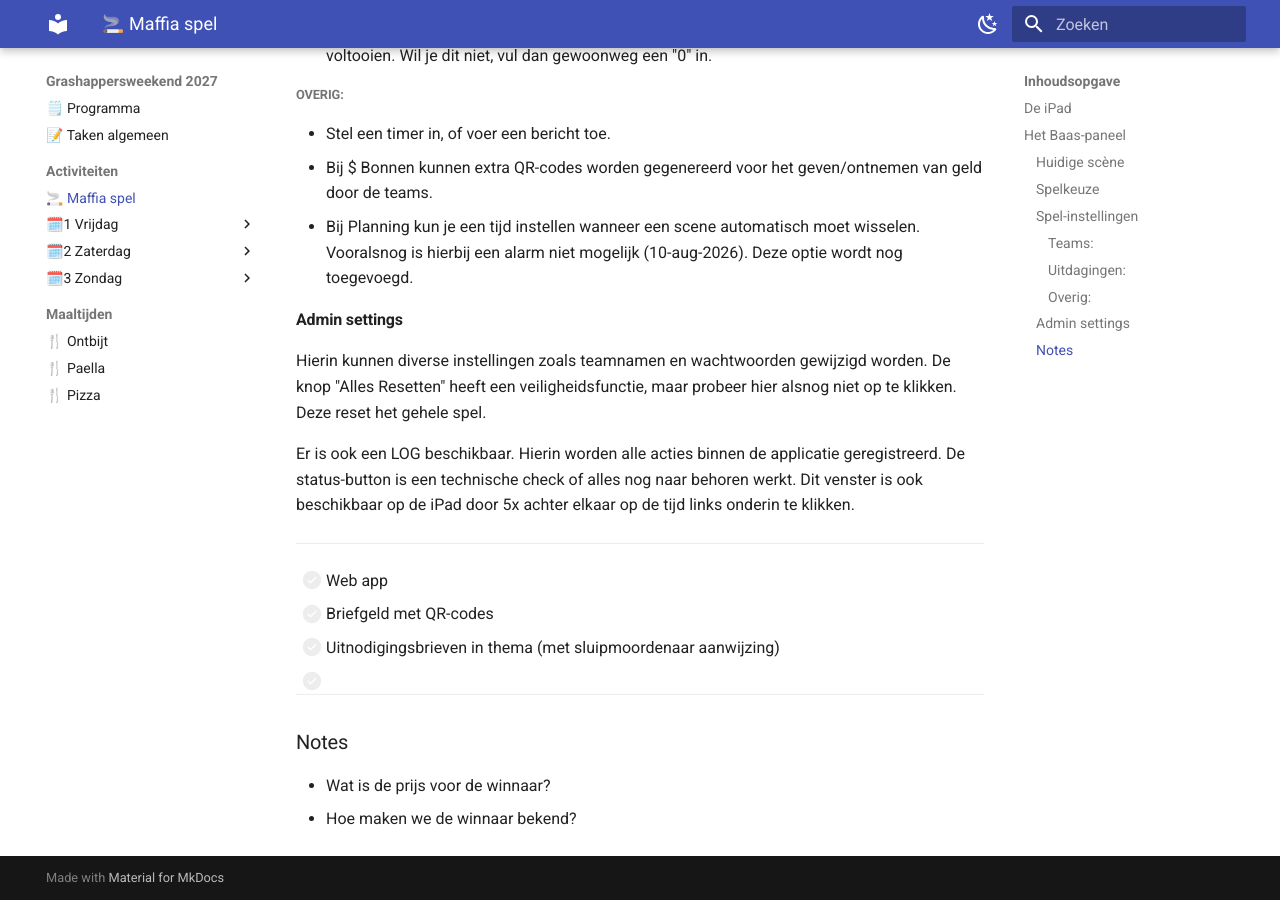
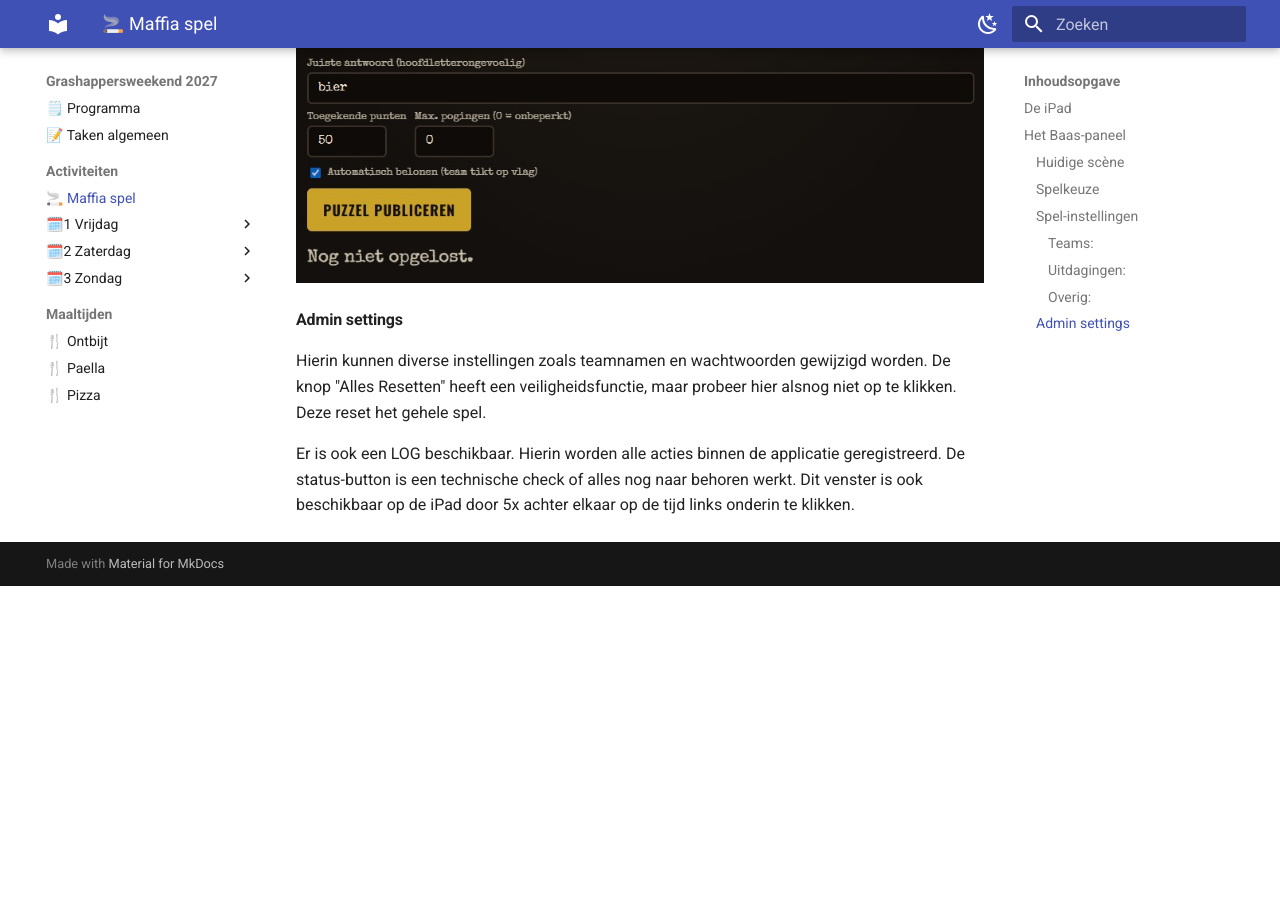
Before and after one commit to marschoe/grashappersweekend_2027, an MkDocs documentation site: the page built from Obsidian/Activiteiten/🚬 Maffia spel.md, in a window 1280 px wide and 900 px high, scrolled down 3299 px. Built offline with MkDocs 1.6.1 and Material for MkDocs 9.7.7, drawn with Linux system fonts in a browser that asks for light colours; after the commit the page ends 3885 px from its top, so only the background shows below that.

Commit message:
finish maffiaspel page

```diff
--- a/Obsidian/Activiteiten/🚬 Maffia spel.md
+++ b/Obsidian/Activiteiten/🚬 Maffia spel.md
@@ -51,7 +51,6 @@ Hierin kies je voor welk spel-onderdeel je instellingen wilt wijzigen. Je vind d
 Na het kiezen van de spelkeuze, kun je de instellingen ervan wijzigen.
 > Tip: Zorg dat je hier alles klaar hebt staan alvorens je de Huidige Scène aanklikt.
 
-![](../assets/puzzel.jpg)
 ##### Teams:
 - Hier wijs je punten toe aan een team, of neem je punten van ze af. Dit doe je met de -10 en +10 knoppen, of voer zelf een bedrag in.<br>
 - In de team kluizen zie je de dashboards van de teams. Je kunt hun eigen notities zien, en kunt Hints toevoegen of verwijderen.
@@ -66,25 +65,10 @@ Na het kiezen van de spelkeuze, kun je de instellingen ervan wijzigen.
 - Bij $ Bonnen kunnen extra QR-codes worden gegenereerd voor het geven/ontnemen van geld door de teams.<br>
 - Bij Planning kun je een tijd instellen wanneer een scene automatisch moet wisselen. Vooralsnog is hierbij een alarm niet mogelijk (10-aug-2026). Deze optie wordt nog toegevoegd.
 
+![](../assets/puzzel.jpg)
+
 #### **Admin settings**
 Hierin kunnen diverse instellingen zoals teamnamen en wachtwoorden gewijzigd worden. De knop "Alles Resetten" heeft een veiligheidsfunctie, maar probeer hier alsnog niet op te klikken. Deze reset het gehele spel.
 
 Er is ook een LOG beschikbaar. Hierin worden alle acties binnen de applicatie geregistreerd.
 De status-button is een technische check of alles nog naar behoren werkt. Dit venster is ook beschikbaar op de iPad door 5x achter elkaar op de tijd links onderin te klikken.
-
-
----
-
-
-
-- [ ] Web app
-- [ ] Briefgeld met QR-codes
-- [ ] Uitnodigingsbrieven in thema (met sluipmoordenaar aanwijzing)
-- [ ]
-
----
-
-### Notes
-
-- Wat is de prijs voor de winnaar?
-- Hoe maken we de winnaar bekend?
```
